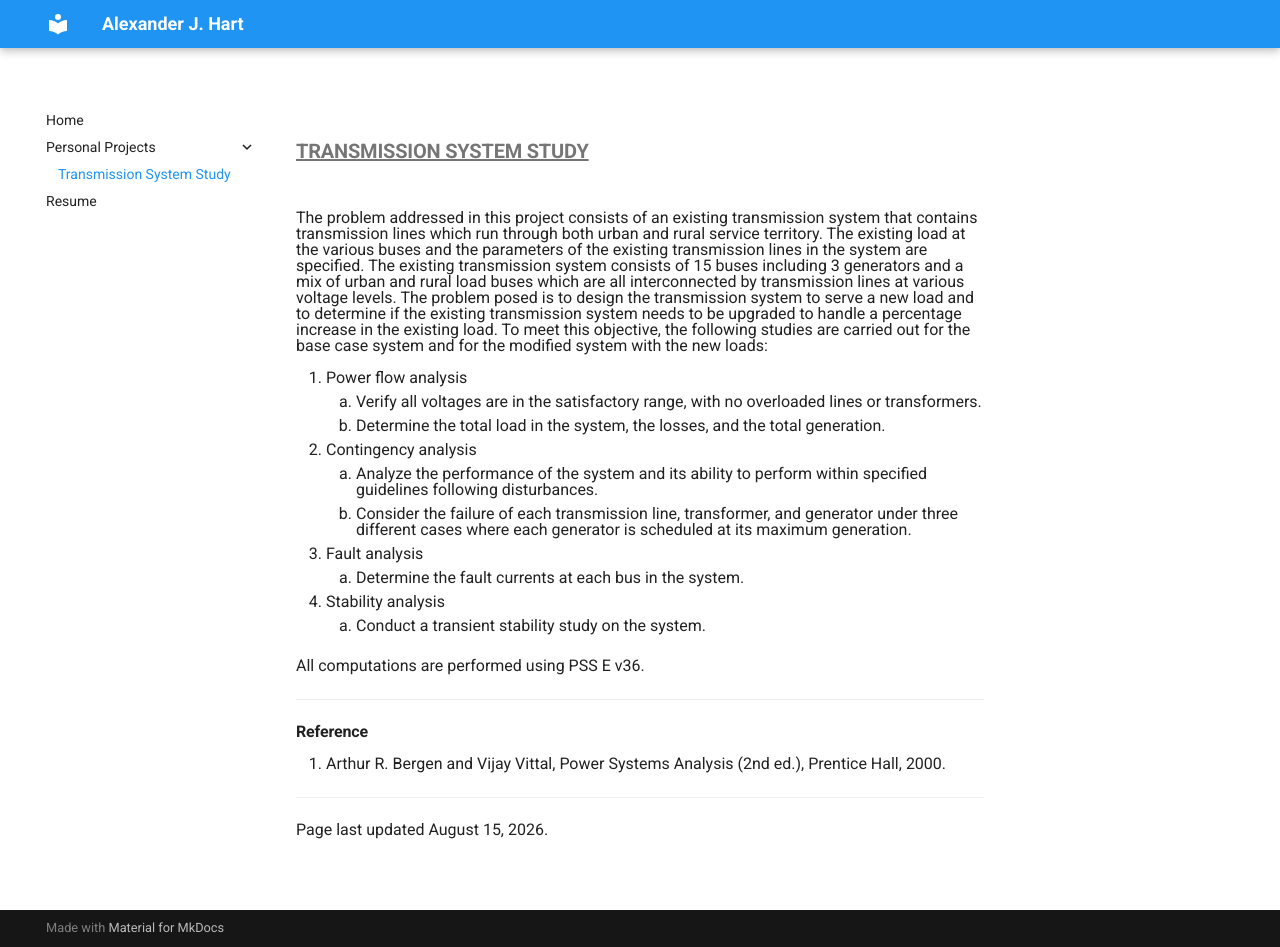
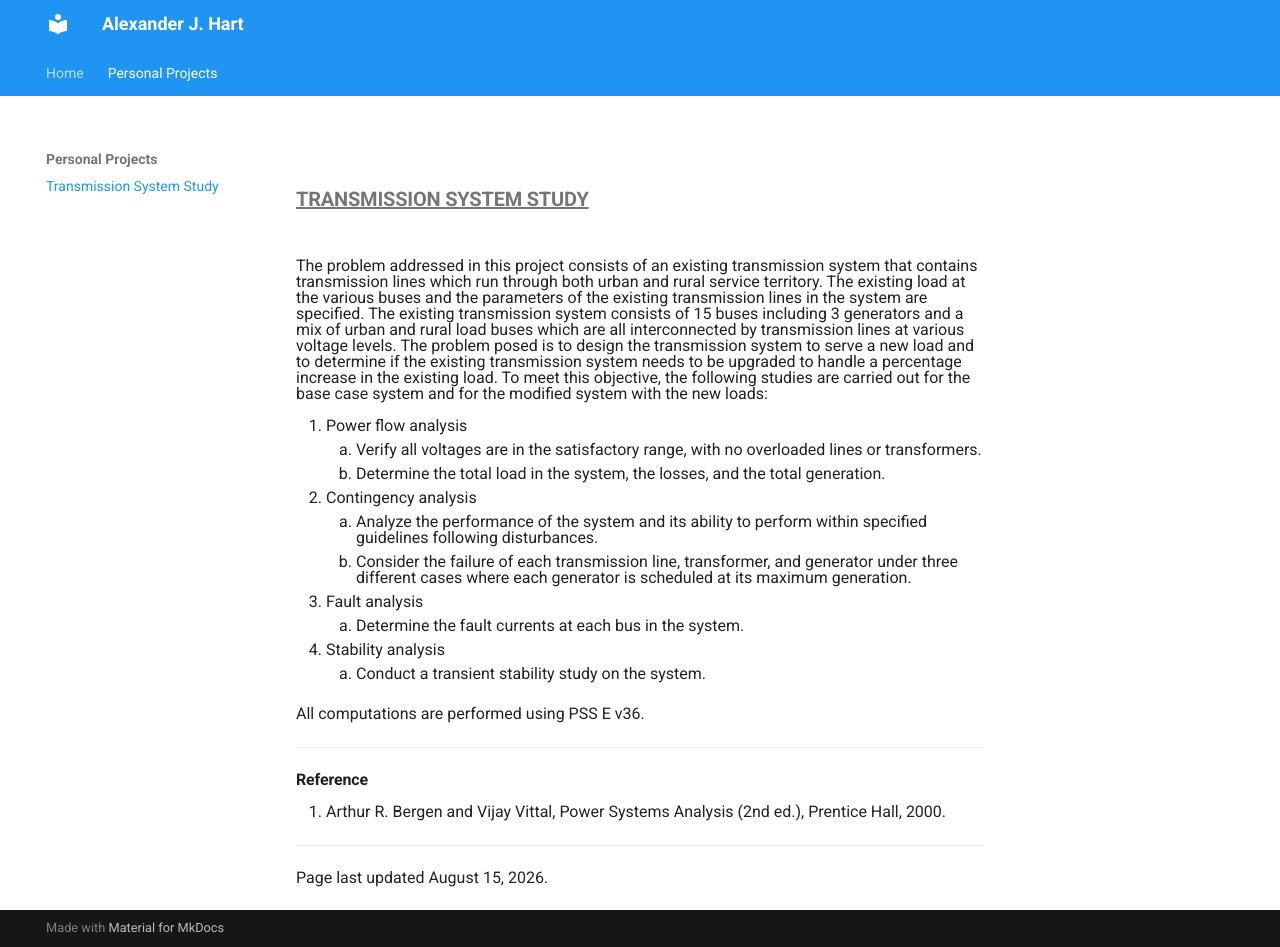
Before and after one commit to ajhart5/portfolio, an MkDocs documentation site: the page built from docs/projectsPersonal/TransmissionSystemStudy.md, in a window 1280 px wide and 947 px high. Built offline with MkDocs 1.6.1 and Material for MkDocs 9.7.7, drawn with Linux system fonts in a browser that asks for light colours.

Commit message:
Switch to tabs, move resume hyperlink to Home

```diff
--- a/docs/css/extra.css
+++ b/docs/css/extra.css
@@ -32,8 +32,9 @@
 
 /* ============================================================
    Homepage
-   ============================================================ */
+   ============================================================
 
 .md-sidebar .md-nav__title {
     display: none;
 }
+*/
--- a/mkdocs.yml
+++ b/mkdocs.yml
@@ -6,14 +6,13 @@ theme:
       primary: blue
       accent: orange
   features:
-    - navigation.expand
+    - navigation.tabs
 
 nav:
   - Home: index.md
   - Personal Projects:
     - Transmission System Study: projectsPersonal/TransmissionSystemStudy.md
 #   - Academic Projects:
-  - Resume: resume.md
 
 markdown_extensions:
   - toc:
```
Also changed, not shown: docs/index.md (+2 -0 lines), docs/resume.md (deleted, +0 -1 lines).
